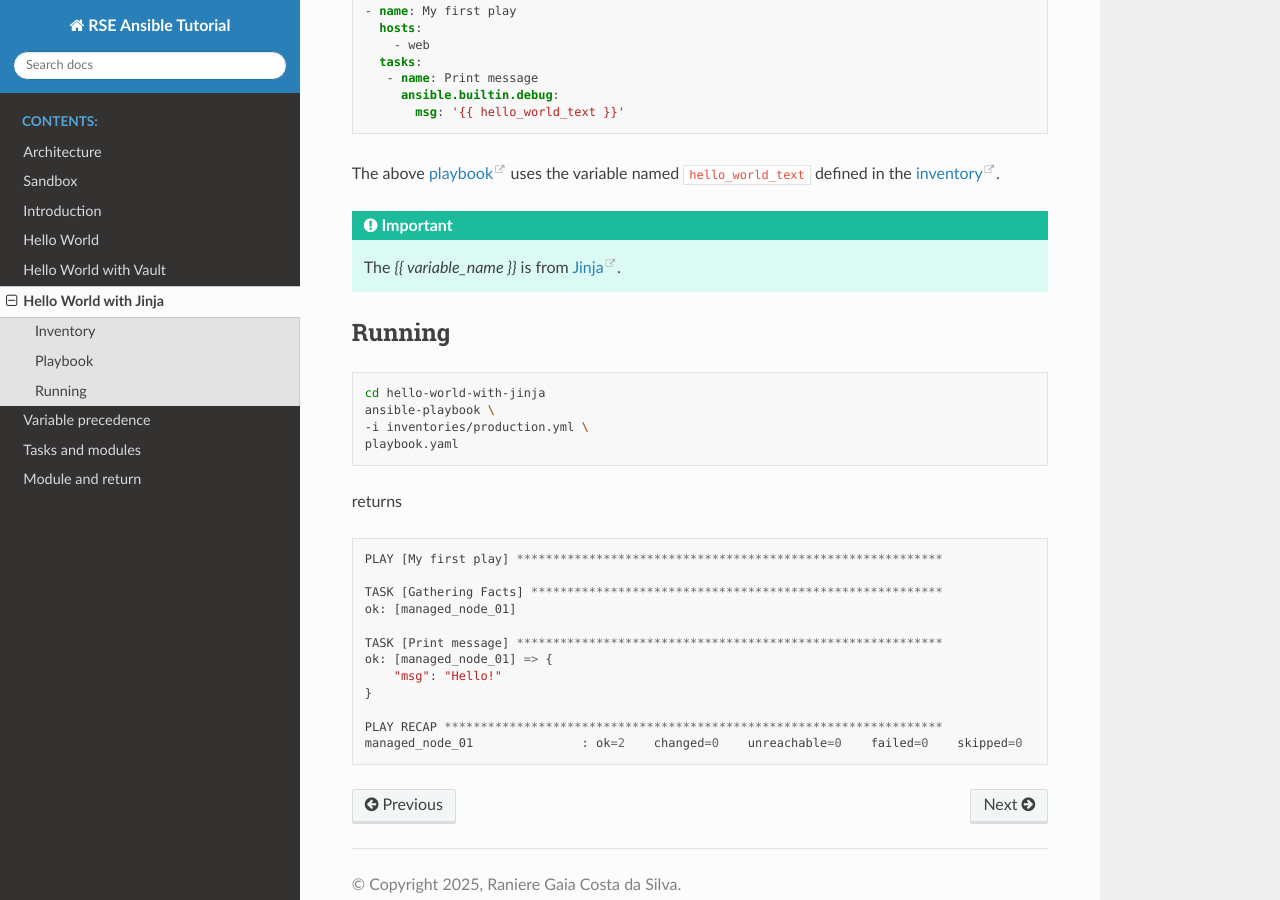
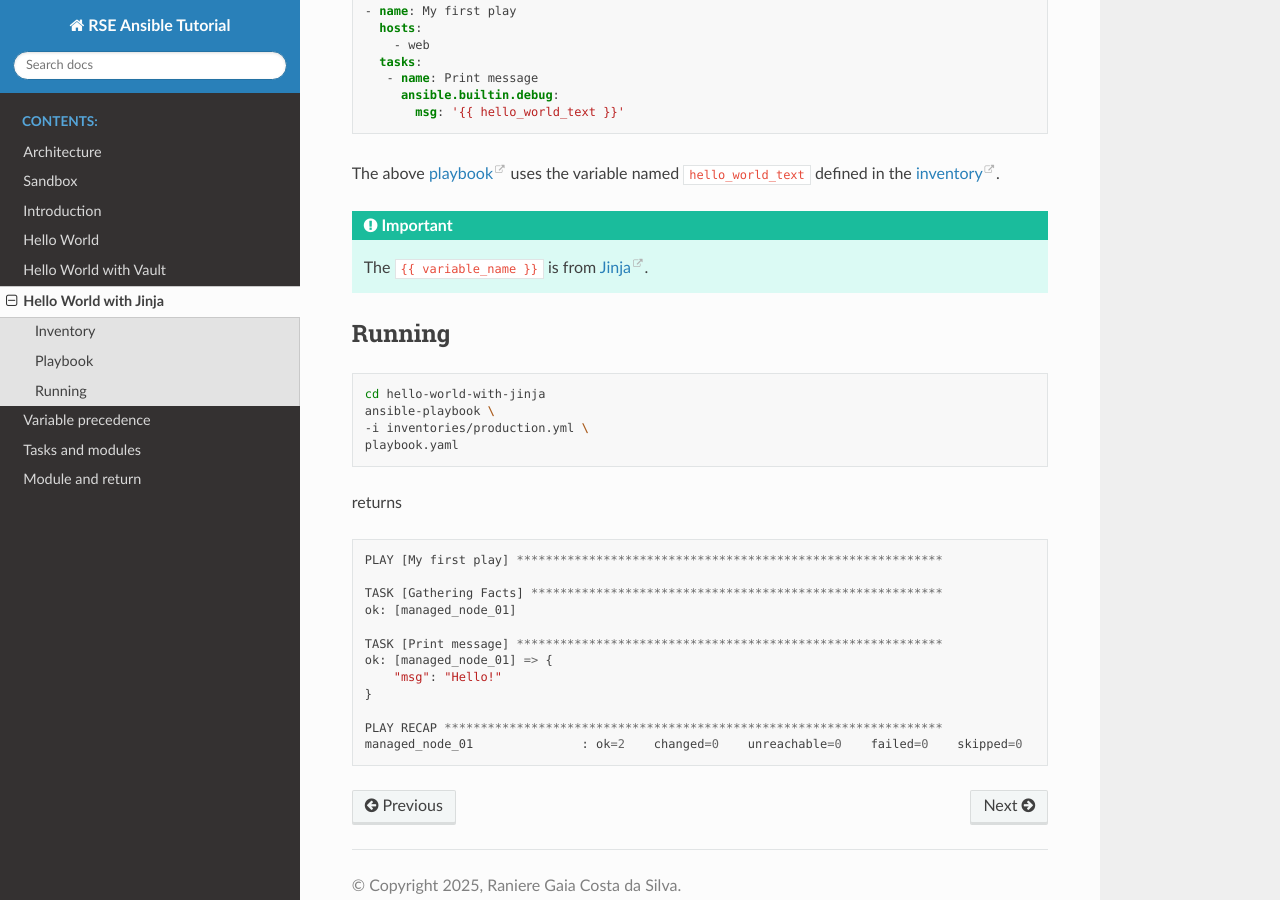
Before and after one commit to rgaiacs/rse-ansible-tutorial, a Sphinx documentation site: the page built from source/hello-world-with-jinja.rst, in a window 1280 px wide and 900 px high, scrolled down 903 px. Built offline with Sphinx 7.4.7 and the Read the Docs theme 3.1.0, drawn with Linux system fonts in a browser that asks for light colours.

Commit message:
Fix code text

```diff
--- a/source/hello-world-with-jinja.rst
+++ b/source/hello-world-with-jinja.rst
@@ -29,7 +29,7 @@ The above `playbook`_ uses the variable named ``hello_world_text`` defined in th
 
 ..  important::
 
-    The `{{ variable_name }}` is from `Jinja`_.
+    The ``{{ variable_name }}`` is from `Jinja`_.
 
 Running
 -------
```
